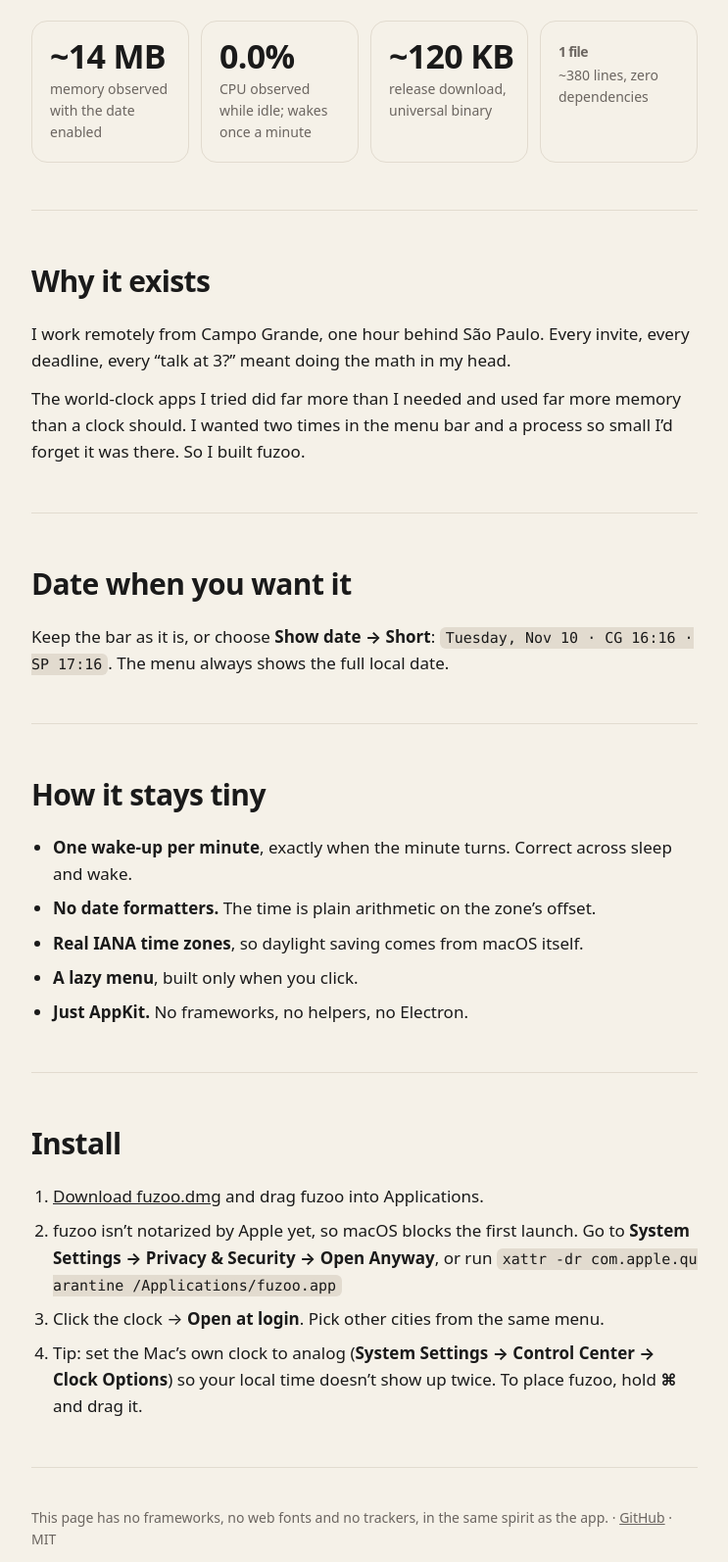
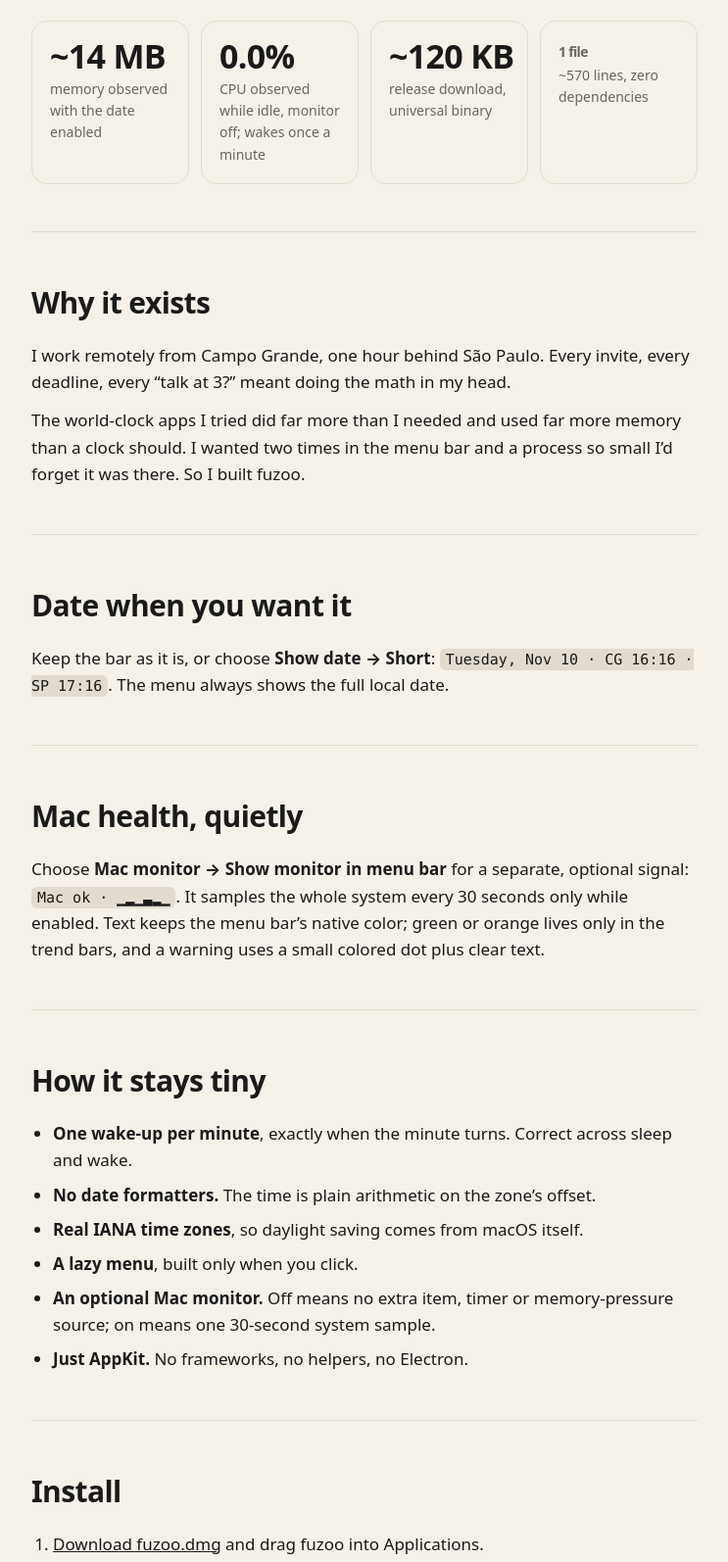
Before and after one commit to oisergiofelix/fuzoo, a plain HTML site: page docs/index.html in a window 1280 px wide. Shown: the part 743-2337 px from the top of the page at 98% size, without its empty margins (268-1011 px from the left). Drawn offline with Linux system fonts and the light colour scheme.

Commit message:
v0.4.0: add optional Mac health monitor

```diff
--- a/docs/index.html
+++ b/docs/index.html
@@ -68,9 +68,9 @@ footer{padding:40px 0 60px;color:var(--mute);font-size:14px;border-top:1px solid
   <h2><span lang="en">How small is small?</span><span lang="pt">Pequeno quanto?</span></h2>
   <div class="stats">
     <div class="stat"><div class="big">~14 MB</div><span lang="en">memory observed with the date enabled</span><span lang="pt">de memória observada com a data ativada</span></div>
-    <div class="stat"><div class="big">0.0%</div><span lang="en">CPU observed while idle; wakes once a minute</span><span lang="pt">de CPU observado em repouso; acorda uma vez por minuto</span></div>
+    <div class="stat"><div class="big">0.0%</div><span lang="en">CPU observed while idle, monitor off; wakes once a minute</span><span lang="pt">de CPU observado em repouso, com monitor desligado; acorda uma vez por minuto</span></div>
     <div class="stat"><div class="big">~120 KB</div><span lang="en">release download, universal binary</span><span lang="pt">download da release, binário universal</span></div>
-    <div class="stat"><div class="big"><span lang="en">1 file</span><span lang="pt">1 arquivo</span></div><span lang="en">~380 lines, zero dependencies</span><span lang="pt">~380 linhas, zero dependências</span></div>
+    <div class="stat"><div class="big"><span lang="en">1 file</span><span lang="pt">1 arquivo</span></div><span lang="en">~570 lines, zero dependencies</span><span lang="pt">~570 linhas, zero dependências</span></div>
   </div>
 </section>
 
@@ -87,12 +87,19 @@ footer{padding:40px 0 60px;color:var(--mute);font-size:14px;border-top:1px solid
 </section>
 
 <section>
+  <h2><span lang="en">Mac health, quietly</span><span lang="pt">Saúde do Mac, sem barulho</span></h2>
+  <p lang="en">Choose <strong>Mac monitor → Show monitor in menu bar</strong> for a separate, optional signal: <code>Mac ok · ▁▂▁▃▂▁</code>. It samples the whole system every 30 seconds only while enabled. Text keeps the menu bar’s native color; green or orange lives only in the trend bars, and a warning uses a small colored dot plus clear text.</p>
+  <p lang="pt">Escolha <strong>Monitor do Mac → Mostrar monitor na barra</strong> para ter um sinal separado e opcional: <code>Mac ok · ▁▂▁▃▂▁</code>. Ele amostra o sistema inteiro a cada 30 segundos somente quando está ligado. O texto conserva a cor nativa da barra; verde ou laranja ficam só nas barrinhas, e um aviso usa ponto colorido pequeno com texto claro.</p>
+</section>
+
+<section>
   <h2><span lang="en">How it stays tiny</span><span lang="pt">Como ele fica pequeno</span></h2>
   <ul lang="en">
     <li><strong>One wake-up per minute</strong>, exactly when the minute turns. Correct across sleep and wake.</li>
     <li><strong>No date formatters.</strong> The time is plain arithmetic on the zone’s offset.</li>
     <li><strong>Real IANA time zones</strong>, so daylight saving comes from macOS itself.</li>
     <li><strong>A lazy menu</strong>, built only when you click.</li>
+    <li><strong>An optional Mac monitor.</strong> Off means no extra item, timer or memory-pressure source; on means one 30-second system sample.</li>
     <li><strong>Just AppKit.</strong> No frameworks, no helpers, no Electron.</li>
   </ul>
   <ul lang="pt">
@@ -100,6 +107,7 @@ footer{padding:40px 0 60px;color:var(--mute);font-size:14px;border-top:1px solid
     <li><strong>Sem formatadores de data.</strong> A hora é aritmética pura sobre o offset do fuso.</li>
     <li><strong>Fusos IANA de verdade</strong>, então horário de verão vem do próprio macOS.</li>
     <li><strong>Menu preguiçoso</strong>, montado só quando você clica.</li>
+    <li><strong>Monitor do Mac opcional.</strong> Desligado não tem item, timer nem fonte de pressão extras; ligado faz uma amostra do sistema a cada 30 segundos.</li>
     <li><strong>Só AppKit.</strong> Sem frameworks, sem helpers, sem Electron.</li>
   </ul>
 </section>
```
Also changed, not shown: docs/roadmap.html (+1 -1 lines), 4 other files.
